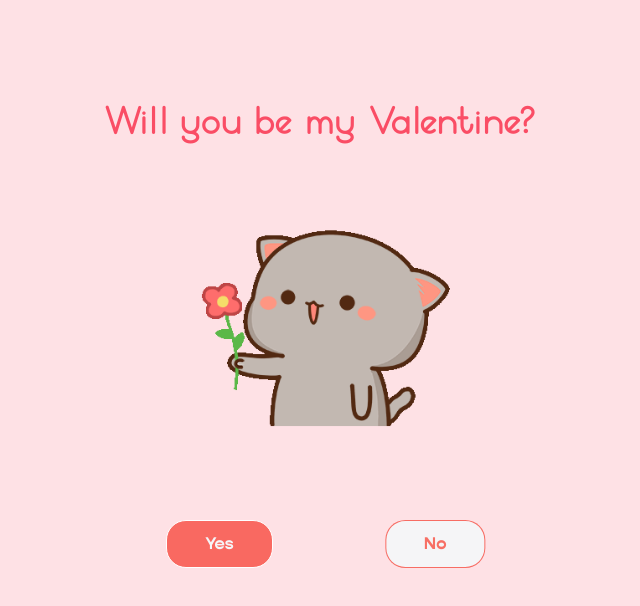
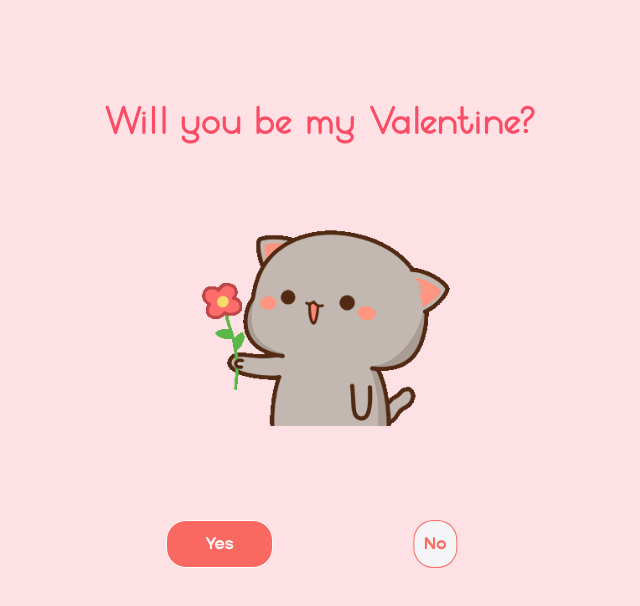
Before and after one commit to btech10102-20/Val, a Next.js app: page / in a window 1280 px wide. Shown: the top 606 px of the page, without its empty margins (320-960 px from the left). Built offline with nearby package versions, Linux system fonts and the light colour scheme.

Commit message:
Update styles.module.css

```diff
--- a/pages/styles.module.css
+++ b/pages/styles.module.css
@@ -53,7 +53,7 @@
     right: 41%;
     background-color: #f5f5f7;
     color: rgba(248, 77, 64, 0.8);
-    padding: 10px 38px;
+    padding: 10px 10px;
     cursor: pointer;
     font-size: 17px;
     border-radius: 20px;
```
